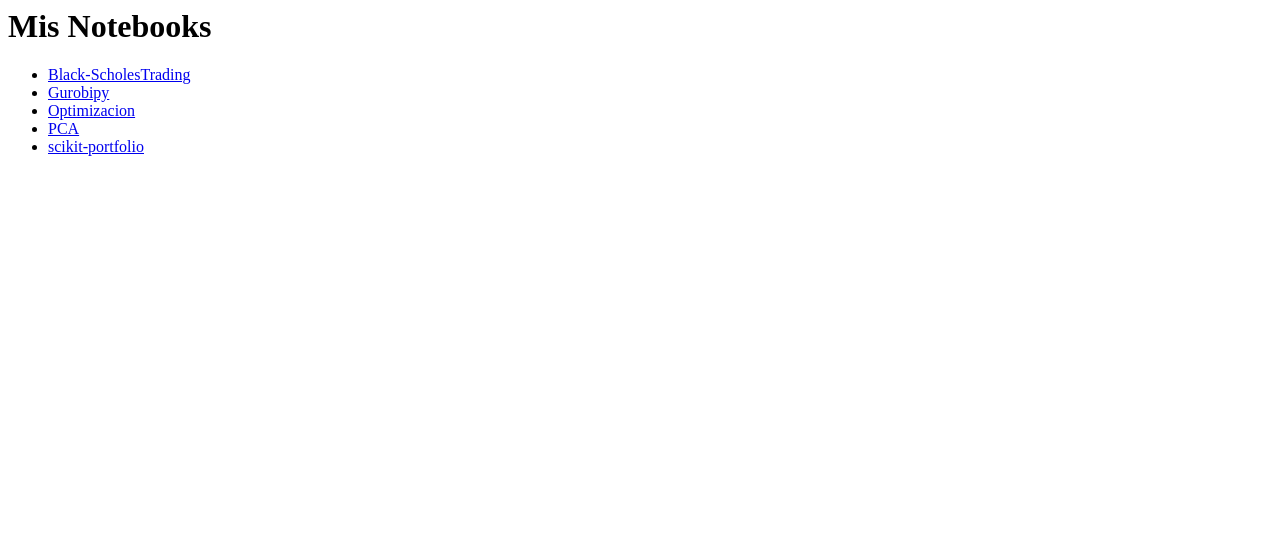
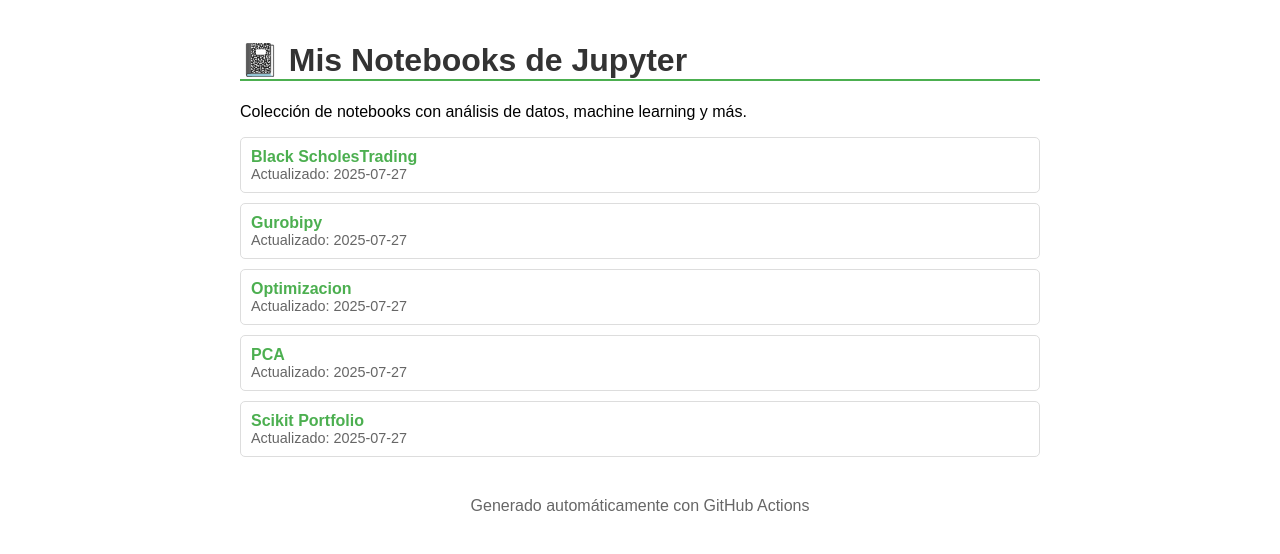
Before and after one commit to YannickLaguna/Notebooks, a plain HTML site: page index.html in a window 1280 px wide. Drawn offline with Linux system fonts and the light colour scheme.

Commit message:
deploy: ba0913fd27e4f18737f127fc00321286b59ada18

```diff
--- a/index.html
+++ b/index.html
@@ -1,8 +1,31 @@
-<h1>Mis Notebooks</h1>
-<ul>
-<li><a href="Black-ScholesTrading.html">Black-ScholesTrading</a></li>
-<li><a href="Gurobipy.html">Gurobipy</a></li>
-<li><a href="Optimizacion.html">Optimizacion</a></li>
-<li><a href="PCA.html">PCA</a></li>
-<li><a href="scikit-portfolio.html">scikit-portfolio</a></li>
-</ul>
+<!DOCTYPE html>
+<html lang="es">
+<head>
+    <meta charset="UTF-8">
+    <meta name="viewport" content="width=device-width, initial-scale=1.0">
+    <title>Mis Notebooks de Jupyter</title>
+    <style>
+        body { font-family: Arial, sans-serif; max-width: 800px; margin: 0 auto; padding: 20px; }
+        h1 { color: #333; border-bottom: 2px solid #4CAF50; }
+        ul { list-style-type: none; padding: 0; }
+        li { margin: 10px 0; padding: 10px; border: 1px solid #ddd; border-radius: 5px; }
+        a { text-decoration: none; color: #4CAF50; font-weight: bold; }
+        a:hover { color: #45a049; }
+        .date { color: #666; font-size: 0.9em; }
+    </style>
+</head>
+<body>
+    <h1>📓 Mis Notebooks de Jupyter</h1>
+    <p>Colección de notebooks con análisis de datos, machine learning y más.</p>
+    <ul>
+<li><a href="Black-ScholesTrading.html">Black ScholesTrading</a><div class="date">Actualizado: 2025-07-27</div></li>
+<li><a href="Gurobipy.html">Gurobipy</a><div class="date">Actualizado: 2025-07-27</div></li>
+<li><a href="Optimizacion.html">Optimizacion</a><div class="date">Actualizado: 2025-07-27</div></li>
+<li><a href="PCA.html">PCA</a><div class="date">Actualizado: 2025-07-27</div></li>
+<li><a href="scikit-portfolio.html">Scikit Portfolio</a><div class="date">Actualizado: 2025-07-27</div></li>
+    </ul>
+    <footer style="margin-top: 40px; text-align: center; color: #666;">
+        <p>Generado automáticamente con GitHub Actions</p>
+    </footer>
+</body>
+</html>
```
